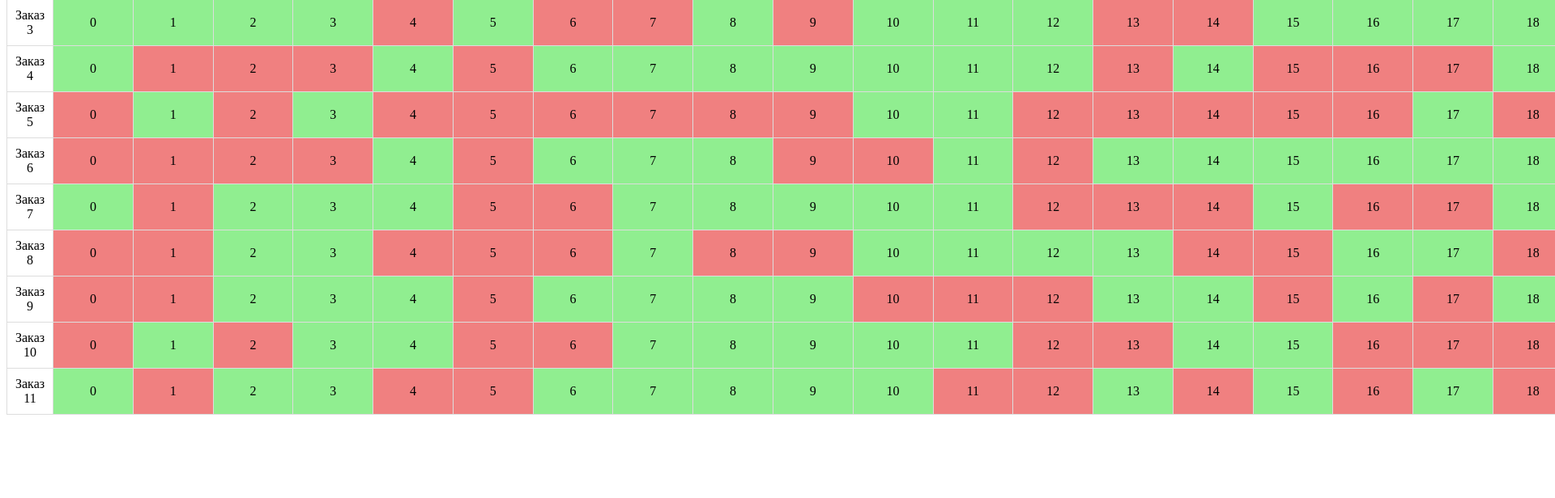
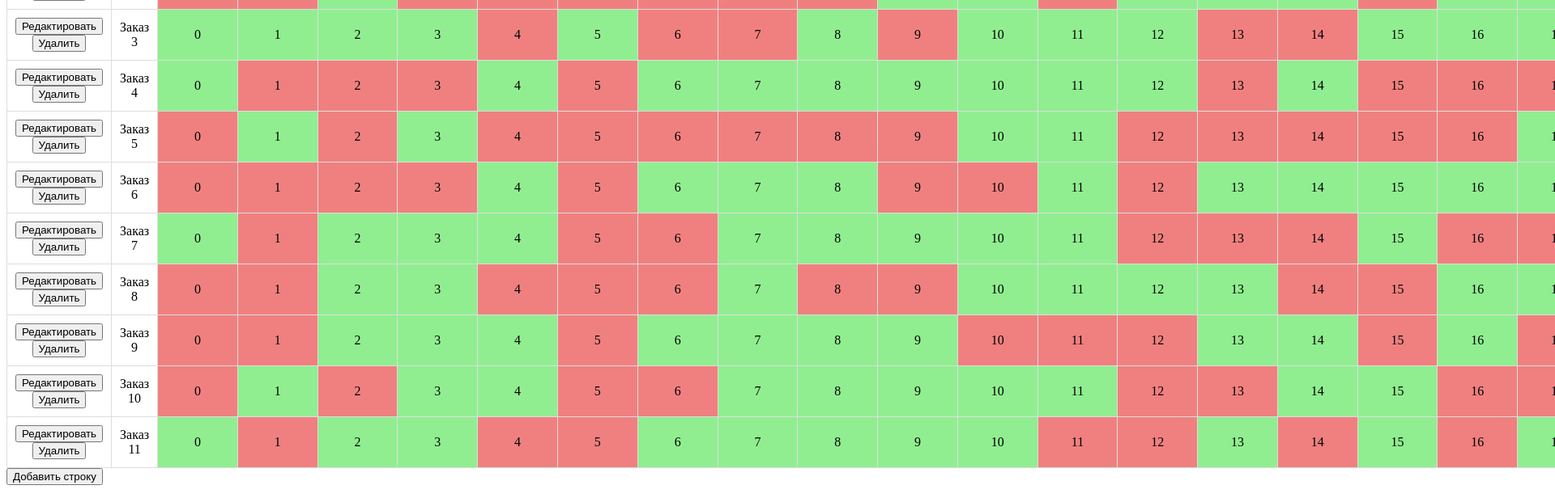
Before and after one commit to Anatoli1022/Anatoli1022.github.io-test-work-grove, a React (Vite) app: page / in a window 1280 px wide. Shown: the part 180-796 px from the top of the page at 81% size, 1920 px wide, since content can reach past the window. Built offline with nearby package versions, Linux system fonts and the light colour scheme.

Commit message:
feat: adds new logic for table and row

```diff
--- a/src/components/Row.tsx
+++ b/src/components/Row.tsx
@@ -3,12 +3,17 @@ import Cell from './Cell';
 
 interface RowProps {
   row: { title: string; cells: boolean[] };
+  onEdit: () => void;
+  onDelete: () => void;
 }
 
-const Row: React.FC<RowProps> = ({ row }) => (
+const Row: React.FC<RowProps> = ({ row, onDelete, onEdit }) => (
   <tr>
+    <td>
+      <button onClick={onEdit}>Редактировать</button>
+      <button onClick={onDelete}>Удалить</button>
+    </td>
     <td>{row.title}</td>
-
     {row.cells.map((cell, cellIndex) => (
       <Cell key={cellIndex} index={cellIndex} value={cell} />
     ))}
--- a/src/components/Table.tsx
+++ b/src/components/Table.tsx
@@ -1,10 +1,20 @@
 import React, { useEffect, useState } from 'react';
-import { generateColumns, generateRows } from '../utils/table';
+import {
+  generateColumns,
+  generateRows,
+  addRow,
+  deleteRow,
+  editRow,
+} from '../utils/table';
 import Row from './Row';
+import Modal from './Modal';
 
 const Table: React.FC = () => {
   const [columns, setColumns] = useState<string[]>([]);
   const [rows, setRows] = useState<{ title: string; cells: boolean[] }[]>([]);
+  const [isModalOpen, setIsModalOpen] = useState<boolean>(false);
+  const [rowIndex, setRowIndex] = useState<number | null>(null);
+  const [operation, setOperation] = useState<string | null>(null);
 
   useEffect(() => {
     const fetchData = async () => {
@@ -17,10 +27,50 @@ const Table: React.FC = () => {
     fetchData();
   }, []);
 
+  const handleOperationRow = ({
+    index,
+    operation,
+  }: {
+    index: number | null;
+    operation: string;
+  }) => {
+    setRowIndex(index);
+    setOperation(operation);
+    setIsModalOpen(true);
+  };
+
+  const confirm = (operation: string | null) => {
+    switch (operation) {
+      case 'deleteRow':
+        if (rowIndex !== null) {
+          deleteRow(rowIndex, rows, setRows);
+        }
+        break;
+      case 'editRow':
+        if (rowIndex !== null) {
+          editRow(rowIndex, rows, setRows);
+        }
+        break;
+      case 'addRow':
+        addRow({ rows, setRows, columns });
+        break;
+      default:
+        break;
+    }
+    setOperation(null);
+    setIsModalOpen(false);
+  };
+
+  const cancel = () => {
+    setIsModalOpen(false);
+  };
+
   return (
+    <div>
       <table>
         <thead>
           <tr>
+            <th></th>
             <th></th>
             {columns &&
               columns.map((colum, index) => <th key={index}>{colum}</th>)}
@@ -29,10 +79,27 @@ const Table: React.FC = () => {
 
         <tbody>
           {rows.map((row, index) => (
-          <Row key={index} row={row} />
+            <Row
+              key={index}
+              row={row}
+              onDelete={() =>
+                handleOperationRow({ index, operation: 'deleteRow' })
+              }
+              onEdit={() => handleOperationRow({ index, operation: 'editRow' })}
+            />
           ))}
         </tbody>
       </table>
+      <button
+        onClick={() => handleOperationRow({ index: null, operation: 'addRow' })}
+      >
+        Добавить строку
+      </button>
+
+      {isModalOpen && (
+        <Modal operation={operation} confirm={confirm} cancel={cancel} />
+      )}
+    </div>
   );
 };
 
```
Lines whose indentation alone changed are shown as unchanged.
